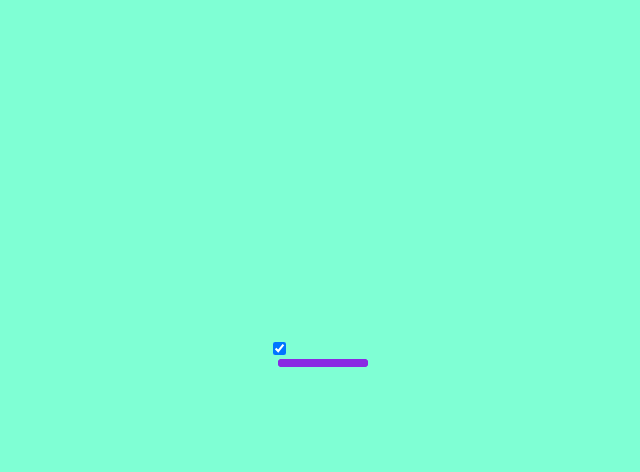
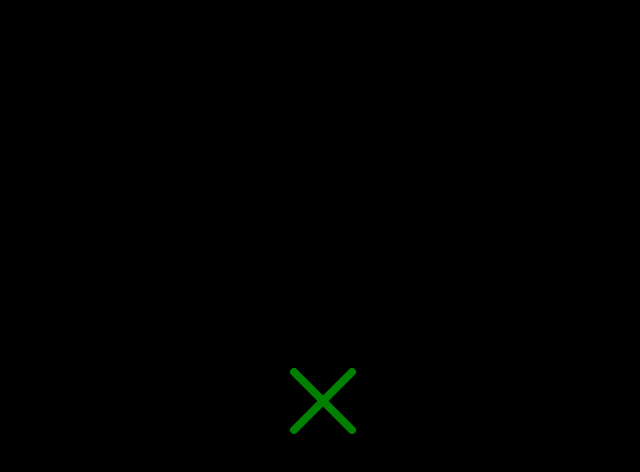
Before and after one commit to marcoshgss/menu-hamburguer, a plain HTML site: page index.html in a window 1280 px wide. Both pictures are taken after a click on the label 640 px from the left and 409 px from the top of the page. Shown: the whole page, without its empty margins (317-957 px from the left). Drawn offline with Linux system fonts and the light colour scheme.

Commit message:
Parte 3 -finalizei

```diff
--- a/style/style.css
+++ b/style/style.css
@@ -5,7 +5,7 @@
 }
 
 .wrapper {
-    background-color: aquamarine;
+    background-color: black;
     width: 100%;
     height: 100vh;
     display: flex;
@@ -25,8 +25,44 @@
 .checkbox .trace {
     width: 90px;
     height: 8px;
-    background-color: blueviolet;      /*Cor da linha*/
+    background-color: green;      /*Cor da linha*/
     position: absolute;
     border-radius: 4px;
     transition: 0.5s ease-in-out;
 }
+
+.checkbox .trace:nth-child(1) {
+    top: 26px;
+    transform: rotate(0);
+}
+
+.checkbox .trace:nth-child(2) {
+    top: 46px;
+    transform: rotate(0);
+}
+
+.checkbox .trace:nth-child(3) {
+    top: 66px;
+    transform: rotate(0);
+}
+
+#toggle {
+    display: none;
+}
+
+#toggle:checked + .checkbox .trace:nth-child(1) {
+    transform: rotate(45deg);
+    top: 47px;
+}
+
+#toggle:checked + .checkbox .trace:nth-child(2) {
+    transform: translateX(-100px);
+    width: 30px;
+    visibility: hidden;
+    opacity: 0;
+}
+
+#toggle:checked + .checkbox .trace:nth-child(3) {
+    transform: rotate(-45deg);
+    top: 47px;
+}
```
